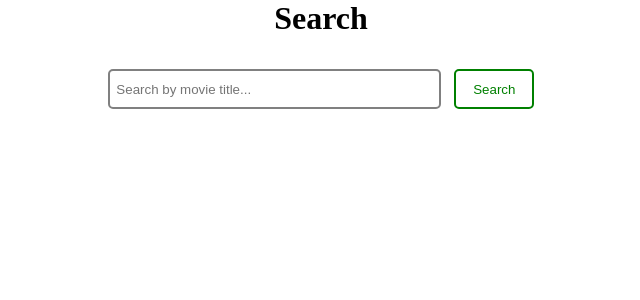
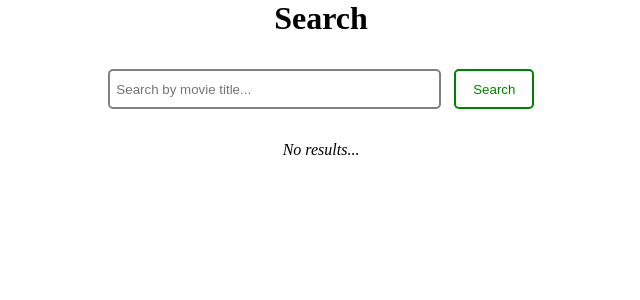
Before and after one commit to yordan-hristov/movie-library-mkit, a React (Create React App) app in the folder client/: page /search in a window 1280 px wide. Shown: the top 300 px of the page, without its empty margins (319-959 px from the left). Built offline with nearby package versions, Linux system fonts and the light colour scheme.

Commit message:
Add "no results", "no favorites" and "no notes" for better user experience

```diff
--- a/client/src/components/Home/HeroSection/HeroSection.tsx
+++ b/client/src/components/Home/HeroSection/HeroSection.tsx
@@ -5,8 +5,8 @@ import './HeroSection.scss';
 
 const HeroSection = () => {
     return <section className='hero-section'>
-        <h1 className="hero-section-heading">Heading</h1>
-        <p className="hero-section-text">Lorem ipsum dolor sit amet consectetur, adipisicing elit. Optio, quam.</p>
+        <h1 className="hero-section-heading">My Movie Library</h1>
+        <p className="hero-section-text">Manage and review your favorite movies</p>
         <Link to={'/search'}><button className="hero-section-button">Search</button></Link>
     </section>;
 };
--- a/client/src/components/Home/Home.scss
+++ b/client/src/components/Home/Home.scss
@@ -9,5 +9,9 @@
         display: grid;
         grid-template-columns: auto auto auto auto auto;
         gap: 5em;
+
+        p {
+            font-style: italic;
+        }
     }
 }
--- a/client/src/components/Home/Home.tsx
+++ b/client/src/components/Home/Home.tsx
@@ -15,13 +15,15 @@ const Home = () => {
     <HeroSection />
     <h1 className="home-heading">My Favorites</h1>
     <div className="home-movies">
-      {favorites.map((m: IUserFavorites) => {
-        return <MovieImageCard
-        key={m.movieId}
-        imageUrl={m.imageUrl}
-        movieId={m.movieId}
-        />
-      })}
+      {favorites.length > 0 ?
+        favorites.map((m: IUserFavorites) => {
+          return <MovieImageCard
+            key={m.movieId}
+            imageUrl={m.imageUrl}
+            movieId={m.movieId}
+          />
+        }) :
+        <p>No favorites yet...</p>}
     </div>
   </div>;
 };
--- a/client/src/components/MovieDetails/Notes/Notes.scss
+++ b/client/src/components/MovieDetails/Notes/Notes.scss
@@ -28,5 +28,9 @@
         display: flex;
         flex-direction: column;
         gap: 1em;
+
+        p {
+            font-style: italic;
+        }
     }
 }
--- a/client/src/components/MovieDetails/Notes/Notes.tsx
+++ b/client/src/components/MovieDetails/Notes/Notes.tsx
@@ -35,7 +35,7 @@ const Notes = ({ notes, movieId, userId }: NotesProps) => {
             <button className="add-notes-button" onClick={handleAddClick}>Add</button>
         </div>
         <div className="notes">
-            {notes.length > 0 &&
+            {notes.length > 0 ?
                 notes.map((n, i) => {
                     return <Note
                         index={i}
@@ -44,7 +44,8 @@ const Notes = ({ notes, movieId, userId }: NotesProps) => {
                         noteId={n._id}
                         handleDelete={handleDeleteClick}
                     />
-                })}
+                }) :
+                <p>No notes yet...</p>}
         </div>
     </div>;
 };
--- a/client/src/components/Search/Search.scss
+++ b/client/src/components/Search/Search.scss
@@ -13,5 +13,9 @@
         display: flex;
         flex-direction: column;
         gap: 2em;
+
+        p {
+            font-style: italic;
+        }
     }
 }
--- a/client/src/components/Search/Search.tsx
+++ b/client/src/components/Search/Search.tsx
@@ -29,9 +29,11 @@ const Search = () => {
         <h1 className='search-heading'>Search</h1>
         <SearchBar shouldNavigate={false} />
         <div className="search-results">
-            {movies.length > 0 && movies.map((m: IMovie) => {
+            {movies.length > 0 ?
+            movies.map((m: IMovie) => {
                 return <MovieInfo movie={m} key={m.id} />
-            })}
+            }) :
+            <p>No results...</p>}
         </div>
     </div>;
 };
```
